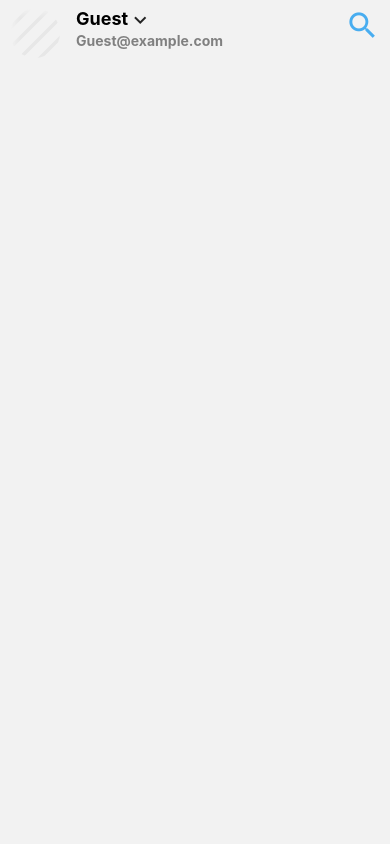
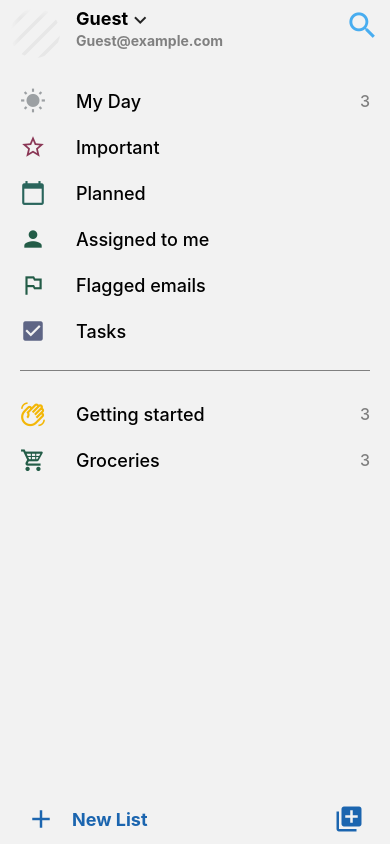
Before and after one commit to Ibrahimfathi96/DPE-MicrosoftTodoList, a React Native app: screen /home-screen in a window 390 px wide. Built offline with nearby package versions, Linux system fonts and the light colour scheme.

Commit message:
Home Screen UI done and navigate to details screen

```diff
--- a/src/Navigation/RouteNavigation.js
+++ b/src/Navigation/RouteNavigation.js
@@ -6,6 +6,7 @@
 import { useDispatch, useSelector } from "react-redux";
 import { login, logout } from "../redux/reducres/authSlice";
 import AsyncStorage from "@react-native-async-storage/async-storage";
+import TaskListDetails from "../screens/TaskListDetails/TaskListDetails";
 
 const Stack = createNativeStackNavigator();
 export default function RouteNavigation() {
@@ -48,6 +49,11 @@
           component={SignInScreen}
           options={{ headerShown: false }}
         />
+        <Stack.Screen
+          name="tasklist-details-screen"
+          component={TaskListDetails}
+          options={{ headerShown: false }}
+        />
       </Stack.Navigator>
     </NavigationContainer>
   );
--- a/src/common/PersonalData.js
+++ b/src/common/PersonalData.js
@@ -1,3 +1,5 @@
+import { Icon } from "react-native-elements";
+
 const personalData = {
   name: "Ibrahim Fathi",
   email: "ibrahim@gmail.com",
--- a/src/common/colors.js
+++ b/src/common/colors.js
@@ -1,5 +1,6 @@
 const Colors = {
   blueColor: "#48ADF0",
-  blueColor2: "#195ABD"
+  blueColor2: "#195ABD",
+  blueColor3: "#1B65AF"
 };
 export default Colors;
--- /dev/null
+++ b/src/common/dummyListOftodos.js
@@ -0,0 +1,135 @@
+export const dummyListOfTodos = [
+  {
+    id: 0,
+    name: "My Day",
+    iconName: "wb-sunny",
+    iconColor: "#9CA0A3",
+    todos: {
+      notDone: [
+        {
+          todoTitle: "Learn React Native",
+          todoDesc: "3 Hours Of Learning React Native"
+        },
+        {
+          todoTitle: "Read some Books",
+          todoDesc: "1 Hour Of Reading"
+        },
+        {
+          todoTitle: "WorkOut",
+          todoDesc: "go to gym for 1 hour"
+        }
+      ],
+      done: [
+        {
+          todoTitle: "Read qura'n",
+          todoDesc: "30 mins of reading qura'an"
+        },
+        {
+          todoTitle: "Learn something new",
+          todoDesc: ""
+        }
+      ]
+    }
+  },
+  {
+    id: 1,
+    name: "Important",
+    iconName: "star-border",
+    iconColor: "#8A3655",
+    todos: {}
+  },
+  {
+    id: 2,
+    name: "Planned",
+    iconName: "calendar-today",
+    iconColor: "#2A655C",
+    todos: {}
+  },
+  {
+    id: 3,
+    name: "Assigned to me",
+    iconName: "person",
+    iconColor: "#235C47",
+    todos: {}
+  },
+  {
+    id: 4,
+    name: "Flagged emails",
+    iconName: "outlined-flag",
+    iconColor: "#235C47",
+    todos: {}
+  },
+  {
+    id: 5,
+    name: "Tasks",
+    iconName: "check-box",
+    iconColor: "#5E6585",
+    todos: {}
+  }
+];
+export const addedLists = [
+  {
+    id: 0,
+    name: "Getting started",
+    iconName: "hand-wave-outline",
+    iconColor: "#F3B708",
+    todos: {
+      notDone: [
+        {
+          todoTitle: "Learn React Native",
+          todoDesc: "3 Hours Of Learning React Native"
+        },
+        {
+          todoTitle: "Read some Books",
+          todoDesc: "1 Hour Of Reading"
+        },
+        {
+          todoTitle: "WorkOut",
+          todoDesc: "go to gym for 1 hour"
+        }
+      ],
+      done: [
+        {
+          todoTitle: "Read qura'n",
+          todoDesc: "30 mins of reading qura'an"
+        },
+        {
+          todoTitle: "Learn something new",
+          todoDesc: ""
+        }
+      ]
+    }
+  },
+  {
+    id: 1,
+    name: "Groceries",
+    iconName: "cart-variant",
+    iconColor: "#235C47",
+    todos: {
+      notDone: [
+        {
+          todoTitle: "Learn React Native",
+          todoDesc: "3 Hours Of Learning React Native"
+        },
+        {
+          todoTitle: "Read some Books",
+          todoDesc: "1 Hour Of Reading"
+        },
+        {
+          todoTitle: "WorkOut",
+          todoDesc: "go to gym for 1 hour"
+        }
+      ],
+      done: [
+        {
+          todoTitle: "Read qura'n",
+          todoDesc: "30 mins of reading qura'an"
+        },
+        {
+          todoTitle: "Learn something new",
+          todoDesc: ""
+        }
+      ]
+    }
+  }
+];
--- a/src/screens/Home/HomeScreen.js
+++ b/src/screens/Home/HomeScreen.js
@@ -1,5 +1,11 @@
 import React from "react";
-import { View, Text, TouchableOpacity } from "react-native";
+import {
+  View,
+  Text,
+  TouchableOpacity,
+  ScrollView,
+  FlatList
+} from "react-native";
 import { useDispatch, useSelector } from "react-redux";
 import AsyncStorage from "@react-native-async-storage/async-storage";
 import { Icon, Avatar } from "react-native-elements";
@@ -7,6 +13,8 @@
 import { logout } from "../../redux/reducres/authSlice";
 import styles from "./HomeScreen.styles";
 import Colors from "../../common/colors";
+import { dummyListOfTodos } from "../../common/dummyListOftodos";
+import { addedLists } from "../../common/dummyListOftodos";
 
 const HomeScreen = () => {
   const dispatch = useDispatch();
@@ -25,6 +33,8 @@
 
   return (
     <View style={styles.container}>
+      <View>
+        {/* Header Of the screen */}
         <TouchableOpacity onPress={console.log("OpenModalForProfile")}>
           <View style={{ flexDirection: "row" }}>
             <Avatar
@@ -57,6 +67,166 @@
             />
           </View>
         </TouchableOpacity>
+        {/* Suggested List */}
+        <View
+          style={{
+            marginVertical: 20,
+            marginHorizontal: 10,
+            paddingBottom: 16,
+            borderBottomColor: "grey",
+            borderBottomWidth: 0.7
+          }}
+        >
+          <FlatList
+            data={dummyListOfTodos}
+            keyExtractor={item => item.id}
+            renderItem={({ item }) =>
+              <TouchableOpacity
+                onPress={() => {
+                  console.log("goToTasksDetailsScreen");
+                  navigation.navigate("tasklist-details-screen", { item });
+                }}
+              >
+                <View
+                  style={{
+                    flexDirection: "row",
+                    justifyContent: "center",
+                    alignItems: "center",
+                    marginVertical: 10
+                  }}
+                >
+                  <Icon
+                    name={item.iconName}
+                    type="material"
+                    size={26}
+                    color={item.iconColor}
+                  />
+                  <View
+                    style={{
+                      flex: 1,
+                      flexDirection: "row",
+                      justifyContent: "space-between",
+                      alignItems: "center",
+                      marginLeft: 30
+                    }}
+                  >
+                    <Text style={{ fontWeight: "500", fontSize: 18 }}>
+                      {item.name}
+                    </Text>
+                    <Text
+                      style={{ fontWeight: "500", fontSize: 16, color: "grey" }}
+                    >
+                      {item.todos.notDone ? item.todos.notDone.length : ""}
+                    </Text>
+                  </View>
+                </View>
+              </TouchableOpacity>}
+          />
+        </View>
+        <View
+          style={{
+            marginHorizontal: 10,
+            paddingBottom: 16
+          }}
+        >
+          <FlatList
+            data={addedLists}
+            keyExtractor={item => item.id}
+            renderItem={({ item }) =>
+              <TouchableOpacity
+                onPress={() => {
+                  console.log("goToTasksDetailsScreen");
+                  navigation.navigate("tasklist-details-screen", { item });
+                }}
+              >
+                <View
+                  style={{
+                    flexDirection: "row",
+                    justifyContent: "center",
+                    alignItems: "center",
+                    marginVertical: 10
+                  }}
+                >
+                  <Icon
+                    name={item.iconName}
+                    type="material-community"
+                    size={26}
+                    color={item.iconColor}
+                  />
+                  <View
+                    style={{
+                      flex: 1,
+                      flexDirection: "row",
+                      justifyContent: "space-between",
+                      alignItems: "center",
+                      marginLeft: 30
+                    }}
+                  >
+                    <Text style={{ fontWeight: "500", fontSize: 18 }}>
+                      {item.name}
+                    </Text>
+                    <Text
+                      style={{ fontWeight: "500", fontSize: 16, color: "grey" }}
+                    >
+                      {item.todos.notDone ? item.todos.notDone.length : ""}
+                    </Text>
+                  </View>
+                </View>
+              </TouchableOpacity>}
+          />
+        </View>
+      </View>
+      {/* Bottom Of the screen */}
+      <View
+        style={{
+          flexDirection: "row",
+          justifyContent: "space-between",
+          alignItems: "center",
+          paddingHorizontal: 16,
+          paddingVertical: 10
+        }}
+      >
+        <TouchableOpacity
+          onPress={() => {
+            console.log("ADD NEW LIST");
+          }}
+        >
+          <View
+            style={{
+              flexDirection: "row",
+              justifyContent: "center",
+              alignItems: "center"
+            }}
+          >
+            <Icon
+              name="add"
+              type="material"
+              color={Colors.blueColor3}
+              size={30}
+            />
+            <Text
+              style={{
+                fontSize: 18,
+                fontWeight: "bold",
+                color: Colors.blueColor3,
+                marginLeft: 16
+              }}
+            >
+              New List
+            </Text>
+          </View>
+        </TouchableOpacity>
+        <Icon
+          name="queue"
+          type="material"
+          color={Colors.blueColor3}
+          size={30}
+          onPress={() => {
+            console.log("ADD NEW GROUP");
+          }}
+        />
+      </View>
+
       {/* For Testing */}
       {/* <TouchableOpacity onPress={handleLogout}>
         <Text>logout</Text>
--- a/src/screens/Home/HomeScreen.styles.js
+++ b/src/screens/Home/HomeScreen.styles.js
@@ -3,7 +3,7 @@
 const styles = StyleSheet.create({
   container: {
     flex: 1,
-    justifyContent: "flex-start",
+    justifyContent: "space-between",
     paddingHorizontal: 10,
     marginTop: 8
   }
--- /dev/null
+++ b/src/screens/TaskListDetails/TaskListDetails.js
@@ -0,0 +1,19 @@
+import { View, Text } from "react-native";
+import React from "react";
+import { useNavigation, useRoute } from "@react-navigation/native";
+
+const TaskListDetails = () => {
+  const navigation = useNavigation();
+  const route = useRoute();
+  const { item } = route.params;
+  console.log("ITEM:====================>", item.name);
+  return (
+    <View>
+      <Text>
+        {item.name}
+      </Text>
+    </View>
+  );
+};
+
+export default TaskListDetails;
```
Also changed, not shown: src/screens/TaskListDetails/TaskListDetails.styles.js (added). Lines whose indentation alone changed are shown as unchanged.
